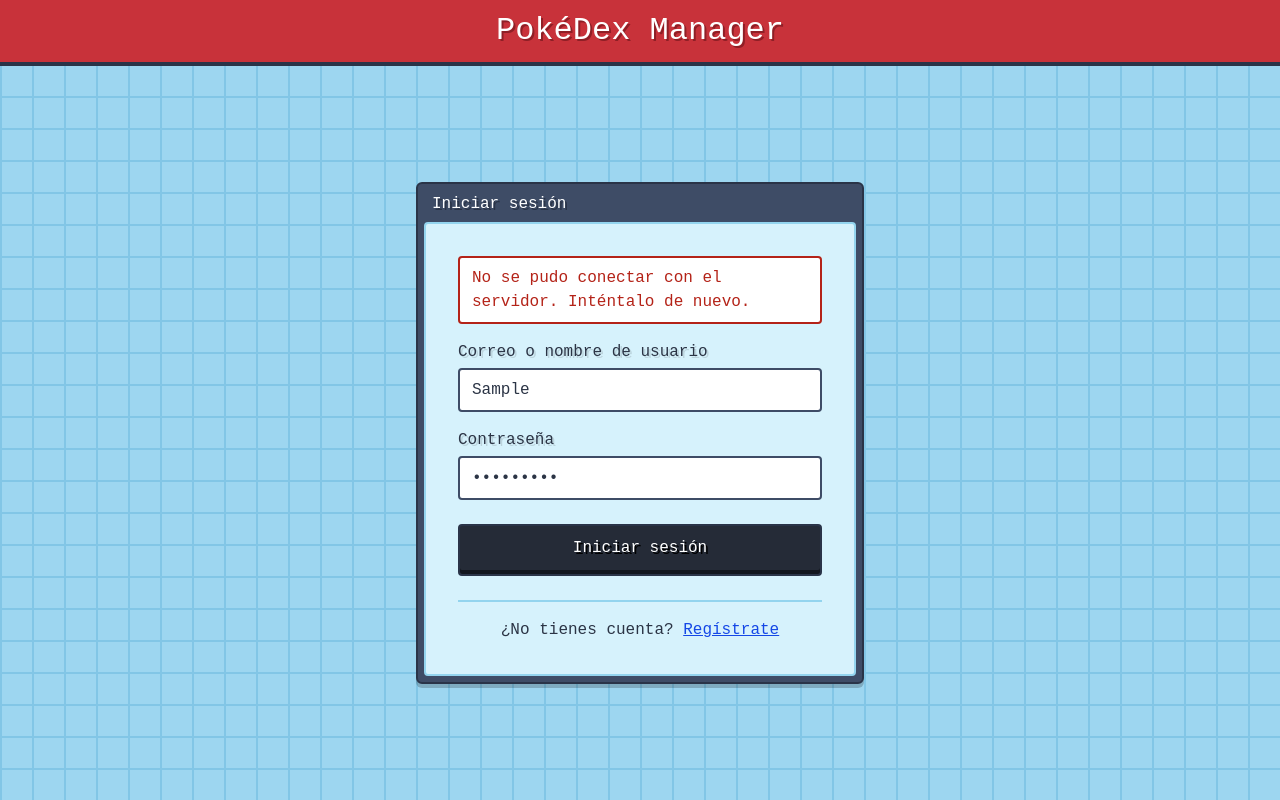
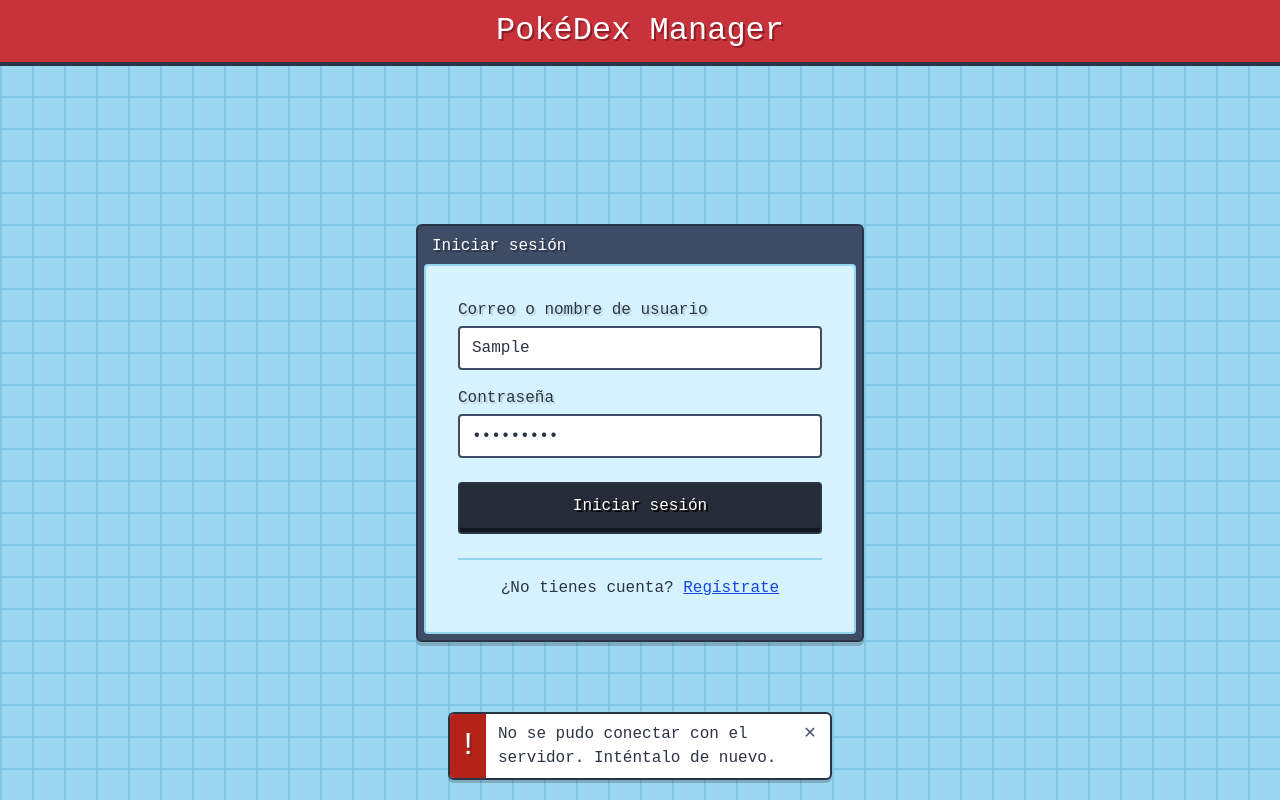
Before and after one commit to EduRang/PokeDex-Manager, a React (Vite) app in the folder frontend/: page /login in a window 1280 px wide. Both pictures are taken after typing "Sample", "Sample123" into the empty fields and a click on the button "Iniciar sesión". Built offline with nearby package versions, Linux system fonts and the light colour scheme; no server answers; a web font is replaced by a local one.

Commit message:
feat(frontend): show action errors as toast notifications with notistack

```diff
--- a/frontend/package.json
+++ b/frontend/package.json
@@ -14,6 +14,7 @@
     "@fontsource/pixelify-sans": "^5.3.0",
     "@tailwindcss/vite": "^4.3.3",
     "axios": "^1.21.0",
+    "notistack": "^3.0.2",
     "react": "^19.3.1",
     "react-dom": "^19.3.1",
     "react-router-dom": "^7.18.5",
--- a/frontend/src/App.tsx
+++ b/frontend/src/App.tsx
@@ -7,7 +7,9 @@
   RouterProvider,
   ScrollRestoration,
 } from "react-router-dom";
+import { SnackbarProvider } from "notistack";
 import { AuthProvider } from "./context/AuthProvider";
+import { ErrorToast } from "./components/ErrorToast";
 import { ProtectedRoute, PublicOnlyRoute } from "./components/ProtectedRoute";
 import { AppLayout } from "./layouts/AppLayout";
 import { PokemonListPage } from "./pages/PokemonListPage";
@@ -47,10 +49,25 @@
   ),
 );
 
+// Sin animación de entrada/salida si el sistema pide reducir movimiento
+const reduceMotion = window.matchMedia(
+  "(prefers-reduced-motion: reduce)",
+).matches;
+
 function App() {
   return (
     <AuthProvider>
       <RouterProvider router={router} />
+      {/* Avisos de error abajo en el centro: como mucho 3 a la vez y sin
+          repetir el mismo mensaje si ya está visible */}
+      <SnackbarProvider
+        Components={{ error: ErrorToast }}
+        maxSnack={3}
+        preventDuplicate
+        autoHideDuration={6000}
+        anchorOrigin={{ vertical: "bottom", horizontal: "center" }}
+        transitionDuration={reduceMotion ? { enter: 0, exit: 0 } : undefined}
+      />
     </AuthProvider>
   );
 }
--- a/frontend/src/components/CollectionToggle.tsx
+++ b/frontend/src/components/CollectionToggle.tsx
@@ -2,6 +2,7 @@
 import { addToCollection, removeFromCollection } from "../api/collection";
 import { getErrorMessage } from "../api/errors";
 import { clearCollectionCache } from "../hooks/useCollection";
+import { showErrorToast } from "../utils/toast";
 import { Button } from "./Button";
 import { ConfirmDialog } from "./ConfirmDialog";
 import { PokeBallIcon } from "./PokeBallIcon";
@@ -27,13 +28,11 @@
   const [inCollection, setInCollection] = useState(initialInCollection);
   const [saving, setSaving] = useState(false);
   const [confirmingRelease, setConfirmingRelease] = useState(false);
-  const [error, setError] = useState<string | null>(null);
   // Se anuncia a lectores de pantalla cuando termina
   const [status, setStatus] = useState("");
 
   async function capture() {
     setSaving(true);
-    setError(null);
     setStatus("");
     try {
       await addToCollection(pokemonId);
@@ -42,7 +41,9 @@
       setInCollection(true);
       setStatus(`${pokemonName} se añadió a tu colección`);
     } catch (err) {
-      setError(getErrorMessage(err));
+      showErrorToast(
+        `No se pudo capturar a ${pokemonName}. ${getErrorMessage(err)}`,
+      );
     } finally {
       setSaving(false);
     }
@@ -50,7 +51,6 @@
 
   async function release() {
     setSaving(true);
-    setError(null);
     setStatus("");
     try {
       await removeFromCollection(pokemonId);
@@ -58,7 +58,9 @@
       setInCollection(false);
       setStatus(`${pokemonName} se quitó de tu colección`);
     } catch (err) {
-      setError(getErrorMessage(err));
+      showErrorToast(
+        `No se pudo liberar a ${pokemonName}. ${getErrorMessage(err)}`,
+      );
     } finally {
       setSaving(false);
       setConfirmingRelease(false);
@@ -66,8 +68,6 @@
   }
 
   return (
-    // Va en la esquina superior izquierda del recuadro: el error se muestra
-    // debajo, alineado a la izquierda
     <div className="flex flex-col items-start gap-2">
       {inCollection ? (
         <div className="flex items-stretch rounded border-2 border-dex-frame-dark bg-dex-frame-dark shadow-[0_3px_0_0_rgb(0_0_0/0.2)]">
@@ -111,14 +111,6 @@
           {saving ? "Capturando…" : "Capturar"}
         </Button>
       )}
-      {error && (
-        <p
-          role="alert"
-          className="max-w-56 rounded-sm border-2 border-dex-error bg-white px-2 py-1 text-dex-error"
-        >
-          {error}
-        </p>
-      )}
       <p aria-live="polite" className="sr-only">
         {status}
       </p>
--- /dev/null
+++ b/frontend/src/components/ErrorToast.tsx
@@ -0,0 +1,37 @@
+import { forwardRef } from "react";
+import {
+  closeSnackbar,
+  SnackbarContent,
+  type CustomContentProps,
+} from "notistack";
+
+export const ErrorToast = forwardRef<HTMLDivElement, CustomContentProps>(
+  function ErrorToast({ id, message }, ref) {
+    return (
+      <SnackbarContent
+        ref={ref}
+        role="alert"
+        className="w-full max-w-sm overflow-hidden rounded-md border-2 border-dex-frame-dark bg-white shadow-[0_3px_0_0_rgb(0_0_0/0.2)]"
+      >
+        <div className="flex w-full items-stretch">
+          <span
+            aria-hidden="true"
+            className="flex w-9 shrink-0 items-center justify-center bg-dex-error text-dex-lg text-white pixel-shadow-accent"
+          >
+            !
+          </span>
+          <p className="flex-1 px-3 py-2 text-dex-text">{message}</p>
+          <button
+            type="button"
+            onClick={() => closeSnackbar(id)}
+            aria-label="Cerrar aviso"
+            title="Cerrar aviso"
+            className="m-1 flex h-8 w-8 shrink-0 items-center justify-center self-start rounded-sm text-dex-muted transition hover:bg-dex-cell hover:text-dex-text focus-visible:outline-4 focus-visible:outline-offset-1 focus-visible:outline-dex-accent active:bg-dex-panel"
+          >
+            <span aria-hidden="true">✕</span>
+          </button>
+        </div>
+      </SnackbarContent>
+    );
+  },
+);
--- a/frontend/src/pages/LoginPage.tsx
+++ b/frontend/src/pages/LoginPage.tsx
@@ -2,6 +2,7 @@
 import { Link, useLocation, useNavigate } from "react-router-dom";
 import { useAuth } from "../hooks/useAuth";
 import { getErrorMessage, getErrorStatus } from "../api/errors";
+import { showErrorToast } from "../utils/toast";
 import { TextField } from "../components/TextField";
 import { AuthLayout } from "../layouts/AuthLayout";
 import { Button } from "../components/Button";
@@ -45,11 +46,12 @@
       await login(values);
       navigate(redirectTo, { replace: true });
     } catch (err) {
+      // Credenciales incorrectas: en el formulario, porque es lo que hay que corregir
+      // Otros fallos (sin conexión, servidor caído) usan el aviso flotante
       const rejected = getErrorStatus(err) === 401;
       setCredentialsRejected(rejected);
-      setFormError(
-        rejected ? "Usuario o contraseña incorrectos" : getErrorMessage(err),
-      );
+      if (rejected) setFormError("Usuario o contraseña incorrectos");
+      else showErrorToast(getErrorMessage(err));
       setSubmitting(false);
     }
   }
--- a/frontend/src/pages/RegisterPage.tsx
+++ b/frontend/src/pages/RegisterPage.tsx
@@ -2,6 +2,7 @@
 import { Link, useNavigate } from "react-router-dom";
 import { useAuth } from "../hooks/useAuth";
 import { getErrorMessage, getErrorStatus } from "../api/errors";
+import { showErrorToast } from "../utils/toast";
 import { TextField } from "../components/TextField";
 import { RequirementsHint } from "../components/RequirementsHint";
 import { AuthLayout } from "../layouts/AuthLayout";
@@ -58,13 +59,15 @@
       });
       navigate("/", { replace: true });
     } catch (err) {
+      // Usuario o correo ya en uso: en el formulario, porque es lo que hay que
+      // corregir. Otros fallos (sin conexión, servidor caído): aviso flotante
       const taken = getErrorStatus(err) === 409;
       setUserTaken(taken);
-      setFormError(
-        taken
-          ? "El nombre de usuario o el correo ya están registrados"
-          : getErrorMessage(err),
-      );
+      if (taken) {
+        setFormError("El nombre de usuario o el correo ya están registrados");
+      } else {
+        showErrorToast(getErrorMessage(err));
+      }
       setSubmitting(false);
     }
   }
--- /dev/null
+++ b/frontend/src/utils/toast.ts
@@ -0,0 +1,9 @@
+import { enqueueSnackbar } from "notistack";
+
+// Errores de acciones (iniciar sesión, registrarse, capturar, liberar) que no
+// tienen un sitio fijo en la pantalla, como no poder conectar con el servidor.
+// Los errores de carga (con "Reintentar") y los de formulario se muestran en
+// su lugar, junto a lo que afectan
+export function showErrorToast(message: string) {
+  enqueueSnackbar(message, { variant: "error" });
+}
```
Also changed, not shown: 2 other files (tests, documents, lock files or other folders).
